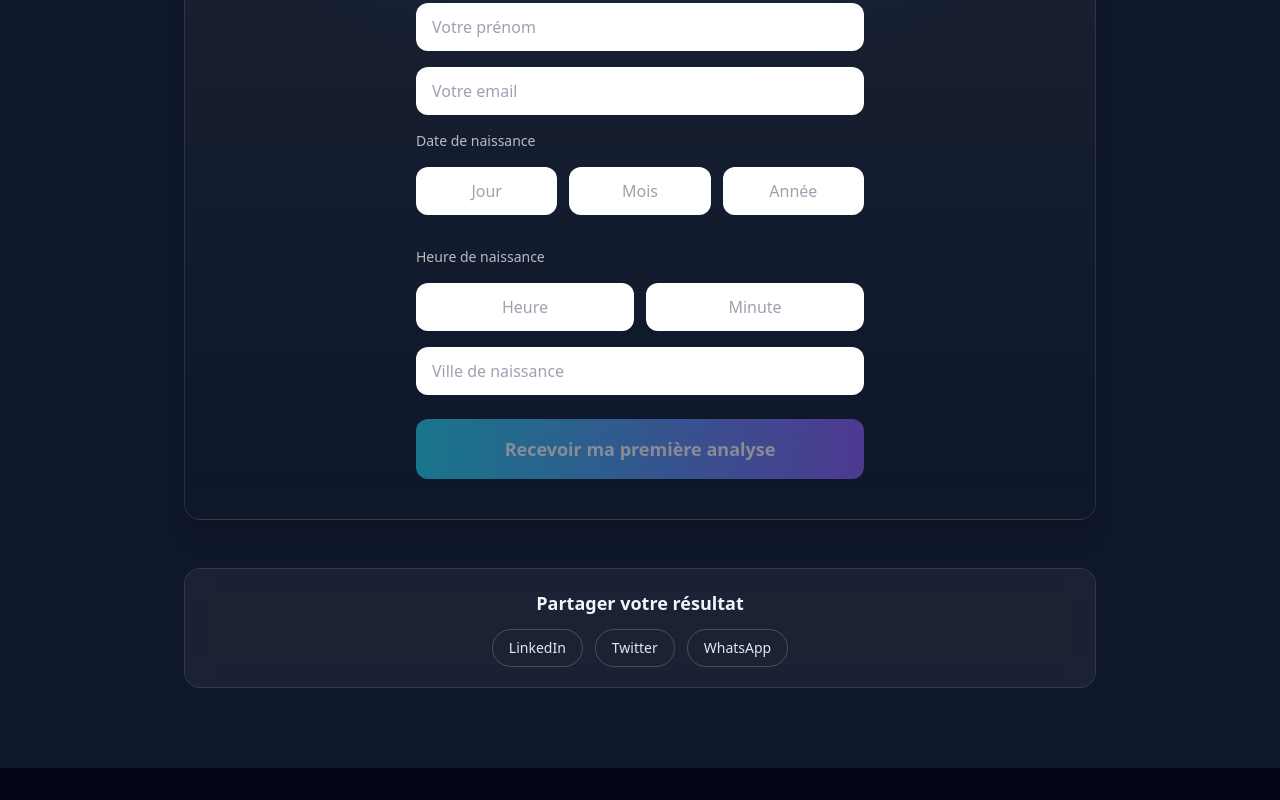
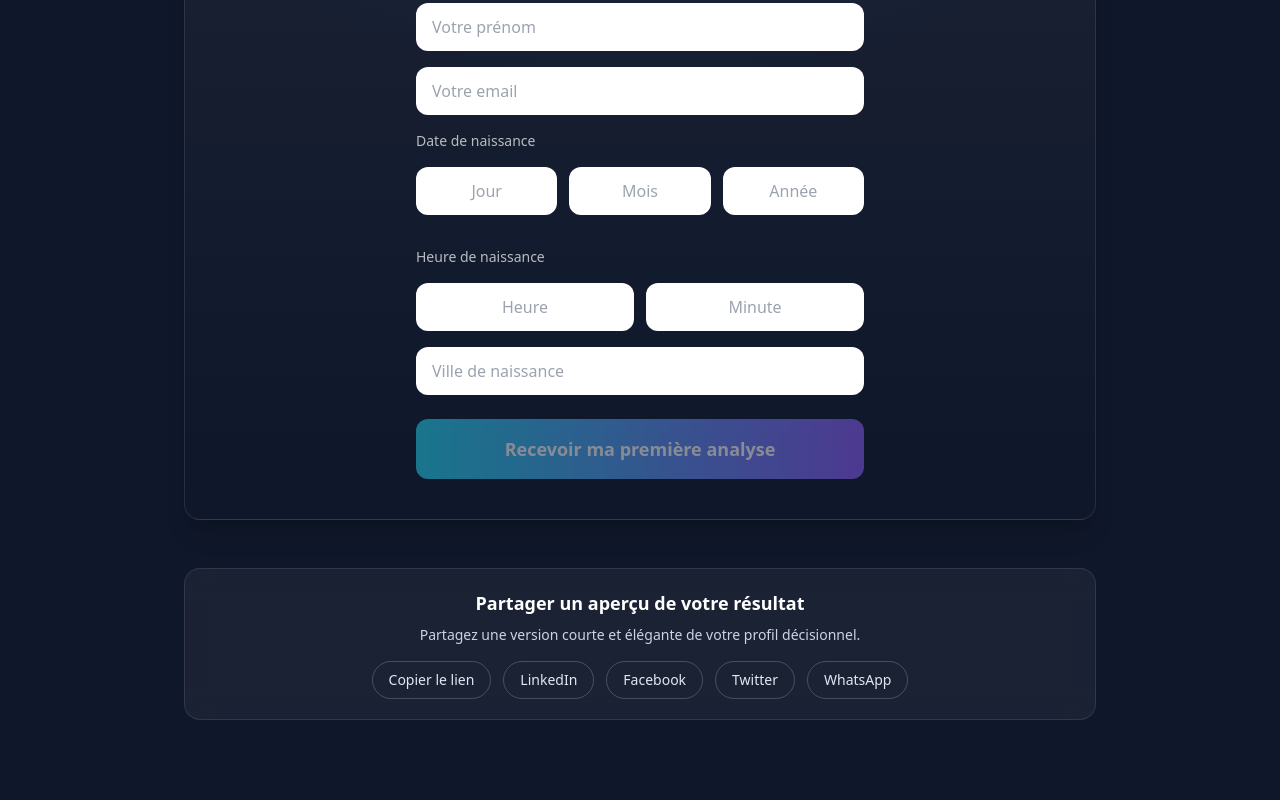
Before and after one commit to arnaudcrestey/life-decision, a Next.js app: page /resultat in a window 1280 px wide. Shown: the part 572-1372 px from the top of the page. Before the commit the page ends 1340 px from the top, so only its background shows below. Built offline with nearby package versions, Linux system fonts and the light colour scheme.

Commit message:
Update share-buttons.tsx

```diff
--- a/components/share-buttons.tsx
+++ b/components/share-buttons.tsx
@@ -1,35 +1,84 @@
 'use client';
 
-const shareText =
-  'Je viens de faire le diagnostic Life Decision. Découvrez votre profil décisionnel en 2 minutes !';
+type ShareButtonsProps = {
+  profile: string;
+  score: number;
+};
 
-export function ShareButtons() {
+export function ShareButtons({ profile, score }: ShareButtonsProps) {
+  const shareUrl =
+    typeof window !== 'undefined'
+      ? `${window.location.origin}/life-decision`
+      : 'https://life-decision.vercel.app/life-decision';
+
+  const shareText = `J’ai fait le diagnostic Life Decision. Mon profil décisionnel : ${profile} (${score}%). Un résultat clair et intéressant à découvrir.`;
+
   const encodedText = encodeURIComponent(shareText);
-  const encodedUrl = encodeURIComponent('https://life-decision.local/resultat');
+  const encodedUrl = encodeURIComponent(shareUrl);
+
+  const linkedInUrl = `https://www.linkedin.com/sharing/share-offsite/?url=${encodedUrl}`;
+  const twitterUrl = `https://twitter.com/intent/tweet?text=${encodedText}&url=${encodedUrl}`;
+  const whatsappUrl = `https://wa.me/?text=${encodedText}%20${encodedUrl}`;
+  const facebookUrl = `https://www.facebook.com/sharer/sharer.php?u=${encodedUrl}`;
+
+  async function copyLink() {
+    try {
+      await navigator.clipboard.writeText(`${shareText} ${shareUrl}`);
+      alert('Lien copié avec succès');
+    } catch (error) {
+      console.error(error);
+      alert('Impossible de copier le lien');
+    }
+  }
 
   return (
     <section className="glass-card p-5">
-      <h3 className="mb-3 text-lg font-semibold">Partager votre résultat</h3>
-     <div className="flex flex-wrap justify-center gap-3">
+      <h3 className="mb-2 text-center text-lg font-semibold text-white">
+        Partager un aperçu de votre résultat
+      </h3>
+
+      <p className="mb-4 text-center text-sm text-slate-300">
+        Partagez une version courte et élégante de votre profil décisionnel.
+      </p>
+
+      <div className="flex flex-wrap justify-center gap-3">
+        <button
+          onClick={copyLink}
+          className="rounded-full border border-white/20 px-4 py-2 text-sm text-slate-200 hover:bg-white/10"
+        >
+          Copier le lien
+        </button>
+
         <a
           className="rounded-full border border-white/20 px-4 py-2 text-sm text-slate-200 hover:bg-white/10"
-          href={`https://www.linkedin.com/sharing/share-offsite/?url=${encodedUrl}`}
+          href={linkedInUrl}
           target="_blank"
           rel="noreferrer"
         >
           LinkedIn
         </a>
+
         <a
           className="rounded-full border border-white/20 px-4 py-2 text-sm text-slate-200 hover:bg-white/10"
-          href={`https://twitter.com/intent/tweet?text=${encodedText}&url=${encodedUrl}`}
+          href={facebookUrl}
+          target="_blank"
+          rel="noreferrer"
+        >
+          Facebook
+        </a>
+
+        <a
+          className="rounded-full border border-white/20 px-4 py-2 text-sm text-slate-200 hover:bg-white/10"
+          href={twitterUrl}
           target="_blank"
           rel="noreferrer"
         >
           Twitter
         </a>
+
         <a
           className="rounded-full border border-white/20 px-4 py-2 text-sm text-slate-200 hover:bg-white/10"
-          href={`https://wa.me/?text=${encodedText}%20${encodedUrl}`}
+          href={whatsappUrl}
           target="_blank"
           rel="noreferrer"
         >
```
